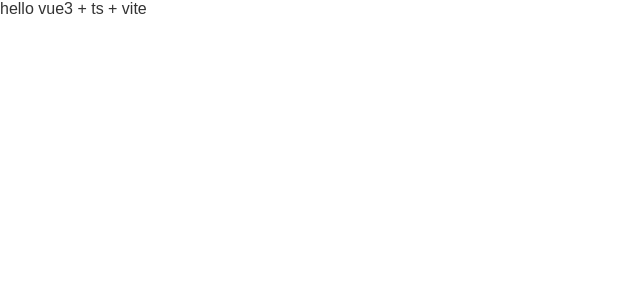
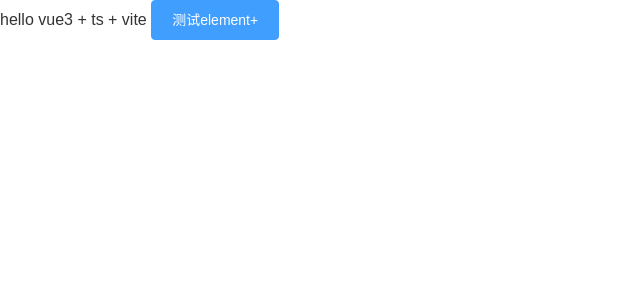
Before and after one commit to lwm98/Vue3-Template, a Vue app: page / in a window 1280 px wide. Shown: the top 300 px of the page, without its empty margins (0-640 px from the left). Built offline with nearby package versions, Linux system fonts and the light colour scheme.

Commit message:
feat:element-plus

```diff
--- a/src/App.vue
+++ b/src/App.vue
@@ -1,6 +1,7 @@
 <template>
   <div id="app">
     hello vue3 + ts + vite
+    <el-button type="primary">测试element+</el-button>
   </div>
 </template>
 
--- a/src/main.ts
+++ b/src/main.ts
@@ -1,5 +1,6 @@
 import { createApp } from 'vue'
 import App from './App.vue'
+import ElementPlus from 'element-plus';
 import './styles/index.scss'
 
-createApp(App).mount('#app')
+createApp(App).use(ElementPlus).mount('#app')
--- a/src/styles/index.scss
+++ b/src/styles/index.scss
@@ -1,3 +1,5 @@
 @import "./normalize.css";
 
+@import 'element-plus/lib/theme-chalk/index.css';
+
 @import "./global.scss";
```
